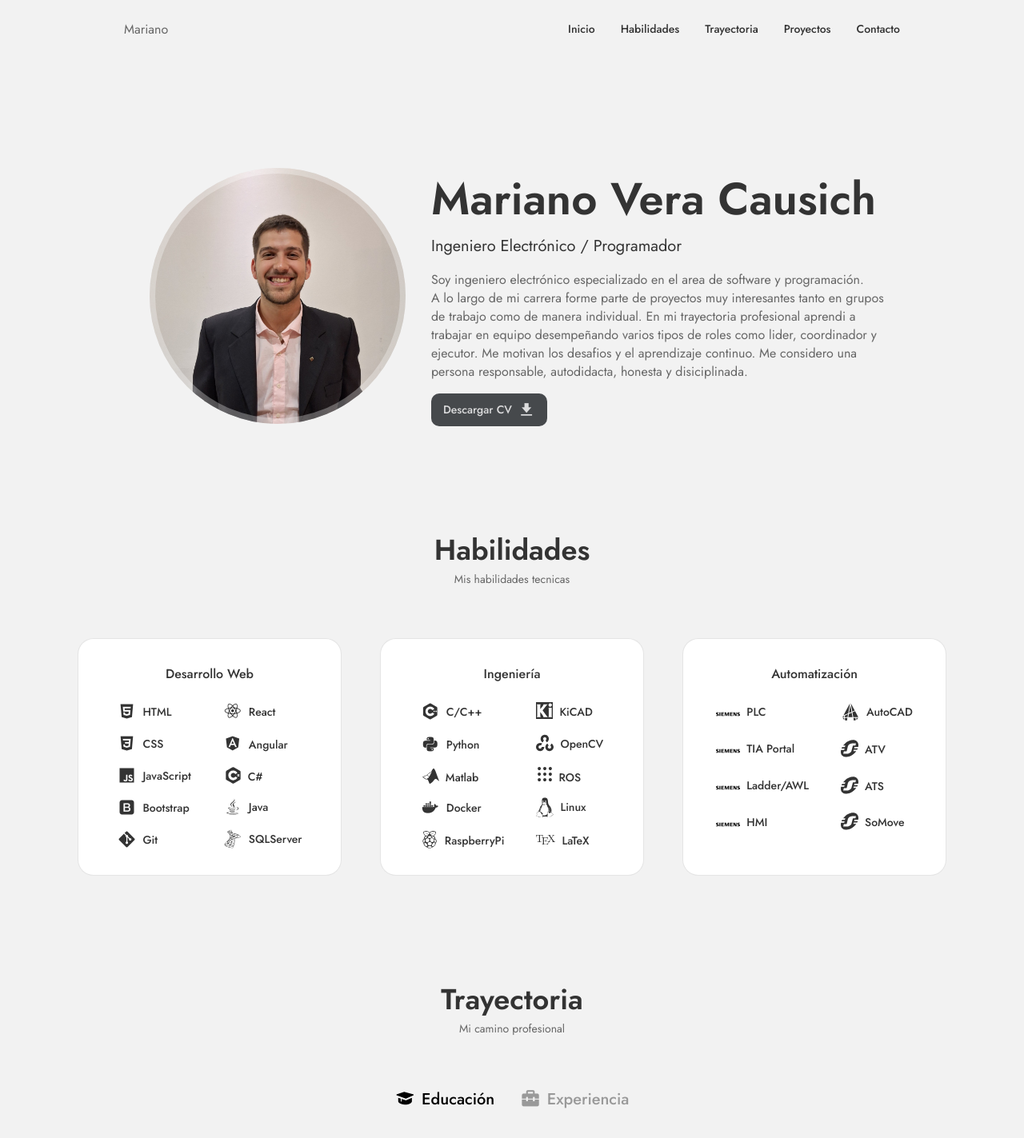
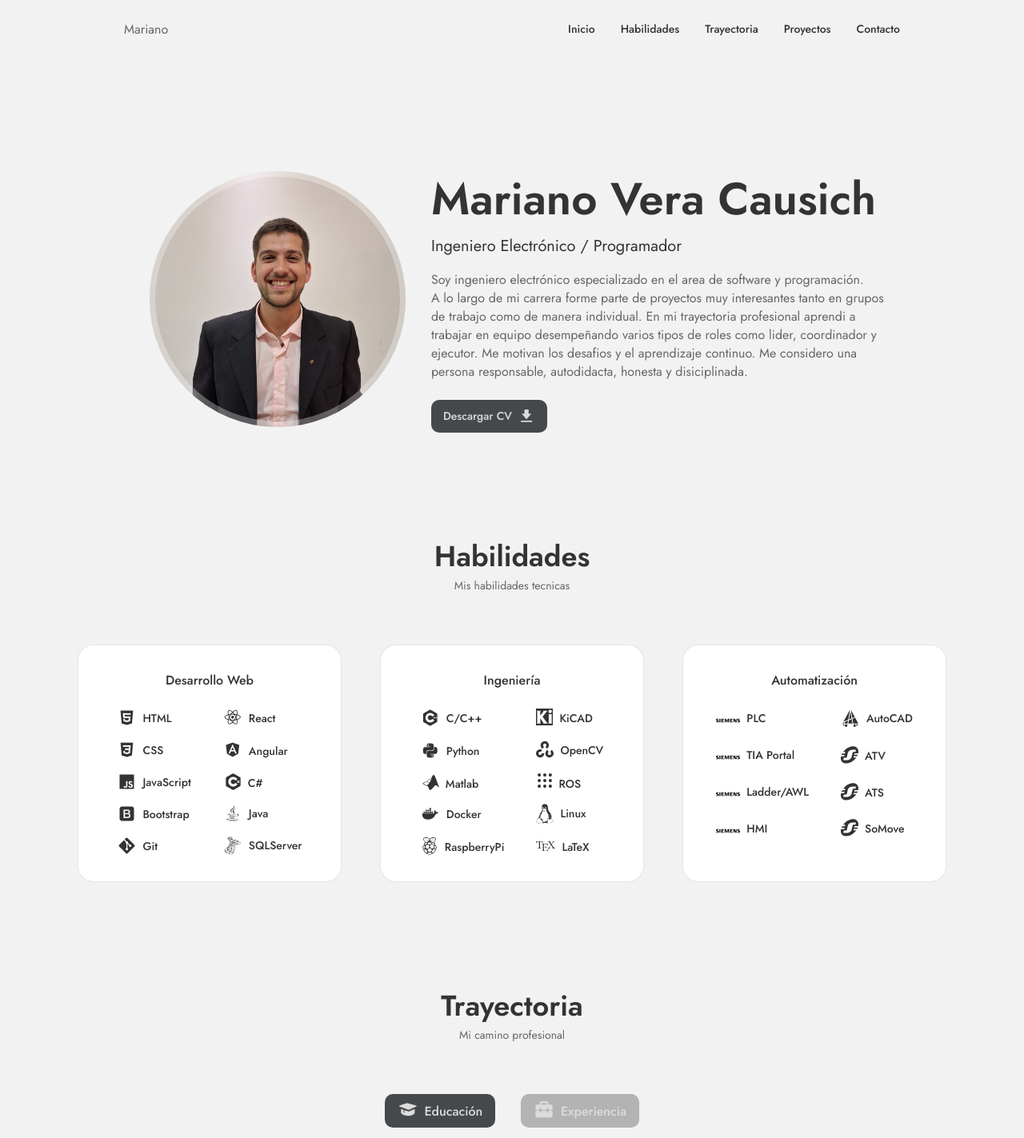
Before and after one commit to MarianoVera22/react-portfolio, a React (Create React App) app: page / in a window 1280 px wide. Shown: the top 1423 px of the page at 80% size. Built offline with nearby package versions, Linux system fonts and the light colour scheme.

Commit message:
descripcion proyectos

```diff
--- a/src/components/career/Career.css
+++ b/src/components/career/Career.css
@@ -9,15 +9,19 @@
 }
 
 .career-button {
-  font-size: var(--h3-font-size);
+  color: #dcdcdd;
+  font-size: var(--normal-font-size);
   font-weight: var(--font-medium);
-  color: hsl(var(--hue), var(--sat), 60%);
+  padding: 0.5rem 1rem;
+  background-color: hsl(var(--hue), var(--sat), 70%);
   margin: 0 var(--mb-1);
+  border-radius: 10px 10px;
   cursor: pointer;
+  transition: 0.4s;
 }
 
 .career-button:hover {
-  color: var(--title-color-dark);
+  background-color: #1985a1;
 }
 
 .career-icon {
@@ -26,7 +30,7 @@
 }
 
 .career-active {
-  color: var(--title-color-dark);
+  background-color: #46494c;
 }
 
 .career-sections {
@@ -107,4 +111,10 @@
   .career-data {
     gap: 0.5rem;
   }
+
+  .career-button {
+    font-size: var(--small-font-size);
+    /* font-weight: var(--font-medium); */
+    padding: 0.5rem 1rem;
+  }
 }
--- a/src/components/home/Home.css
+++ b/src/components/home/Home.css
@@ -23,7 +23,7 @@
 
 .home_button {
   color: #dcdcdd;
-  margin-top: 1rem;
+  margin-top: 1.5rem;
   padding: 10px 15px;
   background-color: #46494c;
   font-size: var(--small-font-size);
--- a/src/components/projects/Projects.jsx
+++ b/src/components/projects/Projects.jsx
@@ -47,14 +47,24 @@ const Projects = () => {
                 onClick={() => toggleTab(0)}
               ></i>
               <h3 className="projects-modal-title">
-                HAT de Raspberry Pi
+                Hardware HAT de sensor odométrico basado en la fusión de visión
+                y mediciones inerciales.
                 <i class="fa fa-picture-o" aria-hidden="true"></i>
               </h3>
               <p className="projects-modal-description">
-                Lorem ipsum dolor sit, amet consectetur adipisicing elit. Cumque
-                harum vitae delectus reiciendis, repellendus ut? Quibusdam,
-                exercitationem totam hic animi perspiciatis amet saepe in illum
-                nobis incidunt quod laudantium odit.
+                El proyecto se trato de la primera iteracción en el diseño de un
+                hardware que permita desarrollar un sensor de odometría visual e
+                inercial aplicado a la navegación de robots móviles.
+                <br />
+                La placa dispone de una cámara y sensores inerciales para ser
+                utilizada como plataforma experimental en el desarrollo de
+                algoritomos de fusión sensorial para la estimación de posición
+                de un robot móvil.
+                <br />
+                Además del hardware, se desarrollaron varios scripts de prueba
+                para los diferentes tipos de sensores y se creo un contenedor
+                docker configurado para la comunicación con nuestra Raspberry Pi
+                a traves de I2C.
               </p>
               <p className="projects-modal-skills-title">
                 Herramientas usadas:
@@ -189,10 +199,15 @@ const Projects = () => {
               ></i>
               <h3 className="projects-modal-title">Streamer App</h3>
               <p className="projects-modal-description">
-                Lorem ipsum dolor sit, amet consectetur adipisicing elit. Cumque
-                harum vitae delectus reiciendis, repellendus ut? Quibusdam,
-                exercitationem totam hic animi perspiciatis amet saepe in illum
-                nobis incidunt quod laudantium odit.
+                Se trata de una app que contiene una base de datos de diferentes
+                servicios de streaming (Netflix, Disney+, Amazon prime, etc.) la
+                cual es configurada a traves de ASP.NET Core.
+                <br />
+                Lo mas interesante de este proyecto es que crea utilizando Clean
+                Architecture y Domain Driven Design de manera profesional.
+                <br />
+                Este proyecto es desarrollado a traves de la plataforma Udemy y
+                estoy en proceso de finalizarlo.
               </p>
               <p className="projects-modal-skills-title">
                 Herramientas usadas:
```
